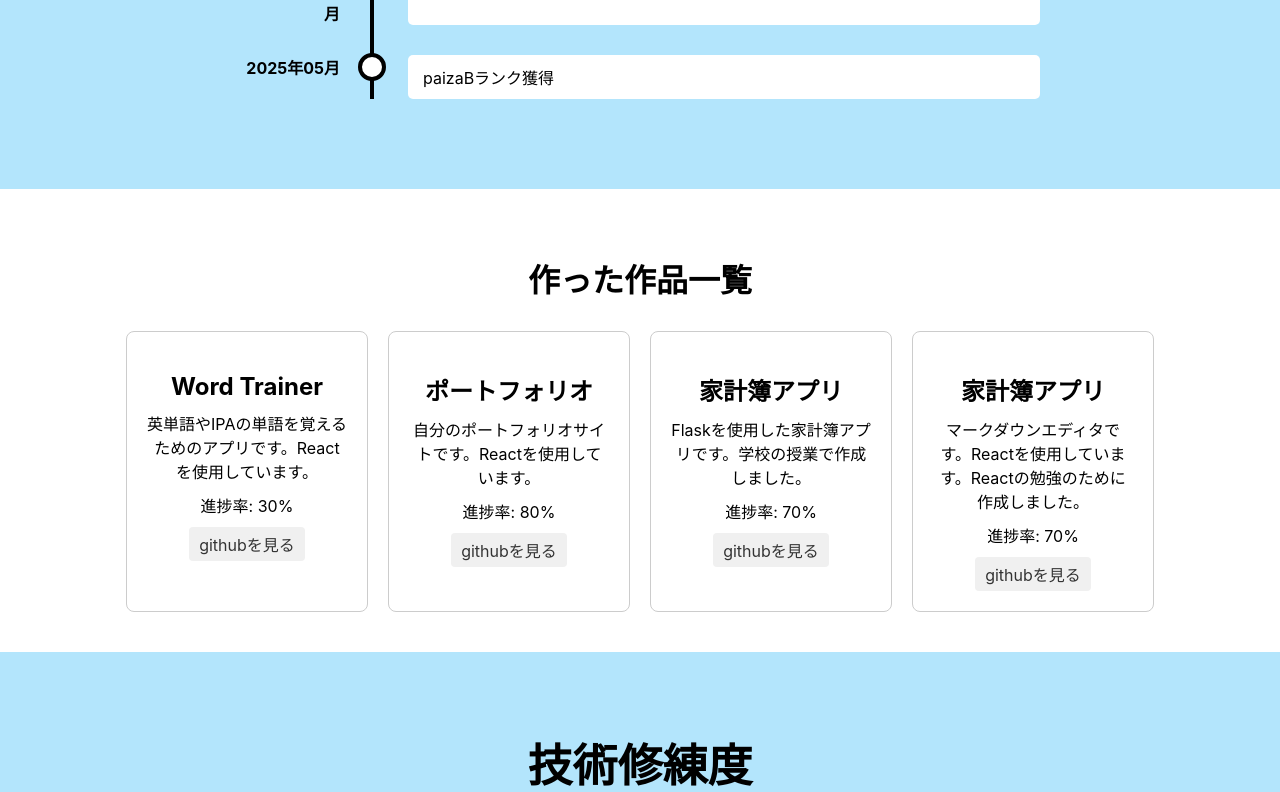
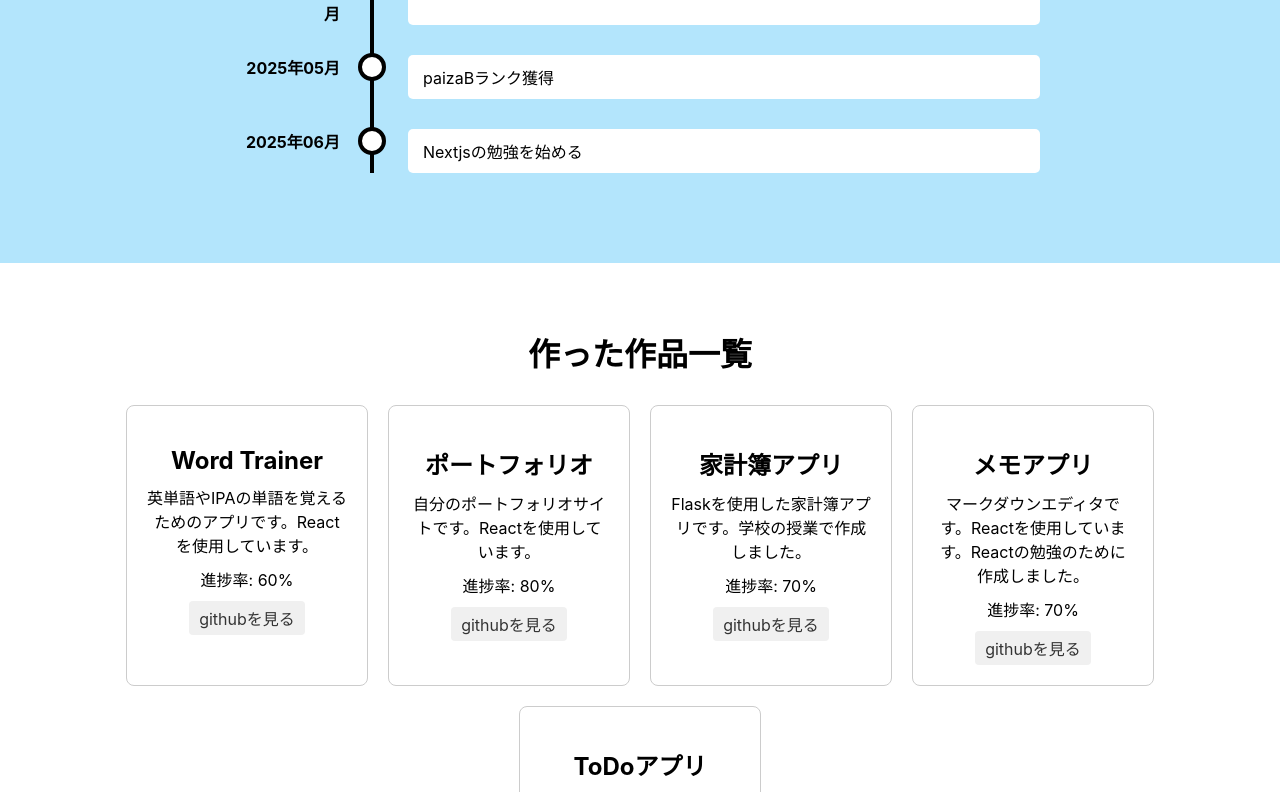
Before and after one commit to haru-0035-git/my-page, a React (Create React App) app: page / in a window 1280 px wide. Shown: the part 2008-2800 px from the top of the page. Built offline with nearby package versions, Linux system fonts and the light colour scheme.

Commit message:
homepageを相対パスに変更し、タイムラインにNextjsの勉強を始める項目を追加。進捗率を更新し、家計簿アプリのタイトルをメモアプリに変更、新たにToDoアプリを追加。

```diff
--- a/package.json
+++ b/package.json
@@ -2,7 +2,7 @@
   "name": "my-page",
   "version": "0.1.0",
   "private": true,
-  "homepage": "https://moteki-0035-git.github.io/my-page",
+  "homepage": ".",
   "dependencies": {
     "@testing-library/dom": "^10.4.0",
     "@testing-library/jest-dom": "^6.6.3",
--- a/src/components/Timeline.tsx
+++ b/src/components/Timeline.tsx
@@ -15,6 +15,7 @@ const timelineData = [
   { year: "2024年11月", text: "reactに初めて触る。" },
   { year: "2025年01月~2025年04月", text: "入学式プレゼンテーションに参加" },
   { year: "2025年05月", text: "paizaBランク獲得" },
+  { year: "2025年06月", text: "Nextjsの勉強を始める" },
 ];
 
 const Timeline: React.FC = () => {
--- a/src/components/Works.tsx
+++ b/src/components/Works.tsx
@@ -8,7 +8,7 @@ const worksData = [
     githubUrl: "https://word-trainer-seven.vercel.app/",
     explanation:
       "英単語やIPAの単語を覚えるためのアプリです。Reactを使用しています。",
-    progress: "進捗率: 30%",
+    progress: "進捗率: 60%",
   },
   {
     title: "ポートフォリオ",
@@ -23,11 +23,17 @@ const worksData = [
     progress: "進捗率: 70%",
   },
   {
-    title: "家計簿アプリ",
+    title: "メモアプリ",
     githubUrl: "https://github.com/haru-0035-git/MyApp",
     explanation:
       "マークダウンエディタです。Reactを使用しています。Reactの勉強のために作成しました。",
     progress: "進捗率: 70%",
+  },
+  {
+    title: "ToDoアプリ",
+    githubUrl: "https://github.com/haru-0035-git/mytodo",
+    explanation: "あるあるのToDoアプリです。Nextjsの勉強のために作成中です。",
+    progress: "進捗率: 40%",
   },
 ];
 
```
